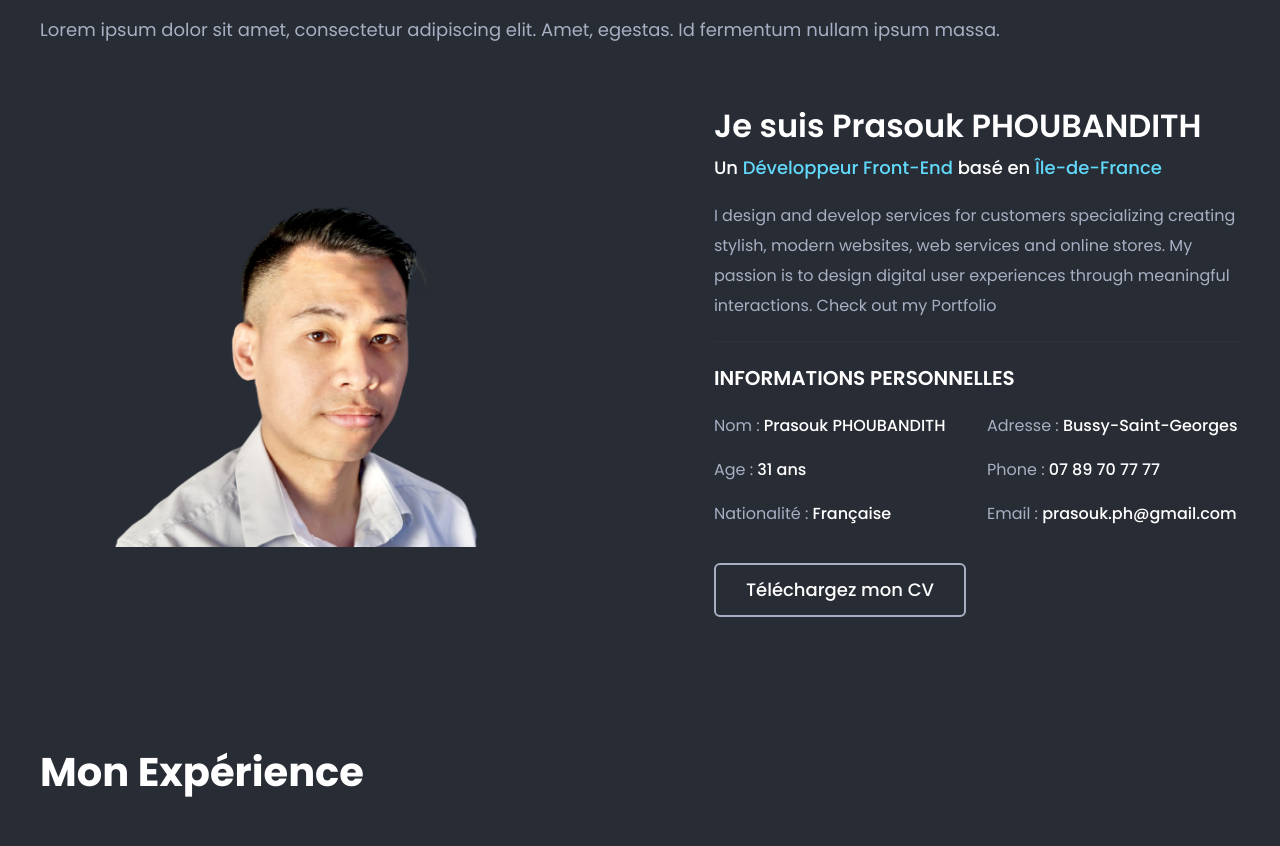
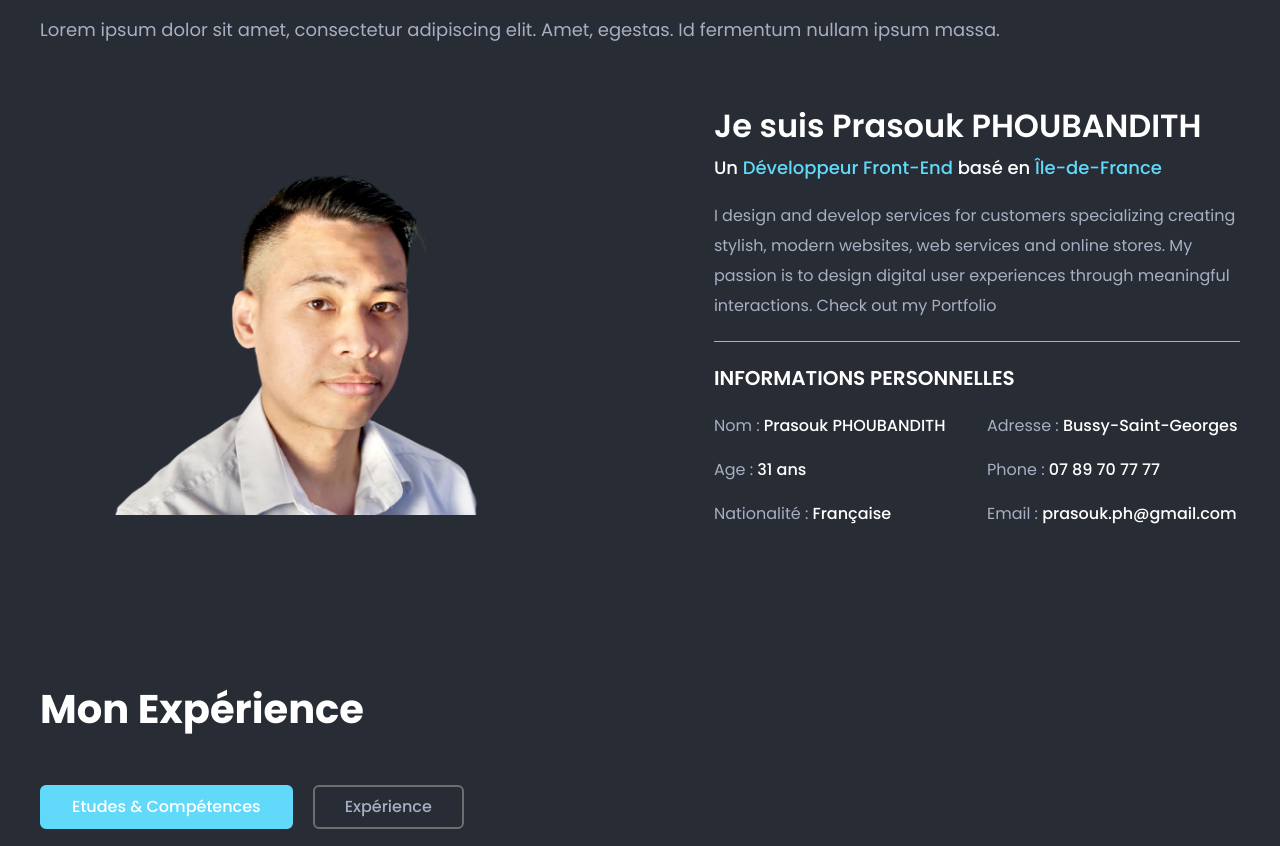
Before and after one commit to prasouk-ph/portfolio, a React (Create React App) app: page / in a window 1280 px wide. Shown: the part 1035-1881 px from the top of the page. Built offline with nearby package versions, Linux system fonts and the light colour scheme.

Commit message:
Remove cv and change about border color

```diff
--- a/src/assets/scss/main/_dark.scss
+++ b/src/assets/scss/main/_dark.scss
@@ -77,7 +77,7 @@ body.dark .beny_tm_about .list ul li p {
   color: #fff;
 }
 body.dark .beny_tm_about .short {
-  border-bottom-color: #323232;
+  border-bottom-color: #a9afc3;
 }
 body.dark .beny_tm_about .list ul li p span {
   color: #a9afc3;
--- a/src/components/about/AboutDarkAnimation.jsx
+++ b/src/components/about/AboutDarkAnimation.jsx
@@ -75,14 +75,14 @@ const AboutDarkAnimation = () => {
               </ul>
             </div>
             {/* End list */}
-            <div className="beny_tm_button color-outline">
+            {/* <div className="beny_tm_button color-outline">
               <a href="img/about/cv.webp" download>
                 <span className="wrapper">
                   <span className="first">Téléchargez mon CV</span>
                   <span className="second">Téléchargez mon CV</span>
                 </span>
               </a>
-            </div>
+            </div> */}
           </div>
         </div>
       </div>
```
